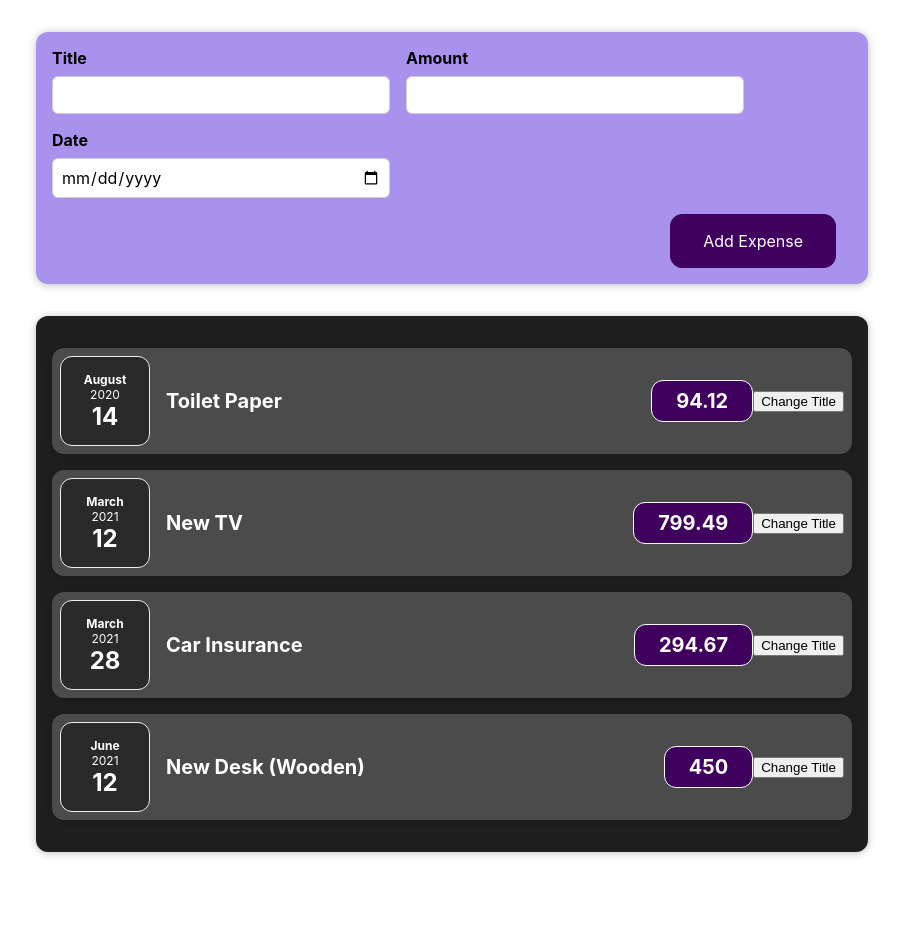
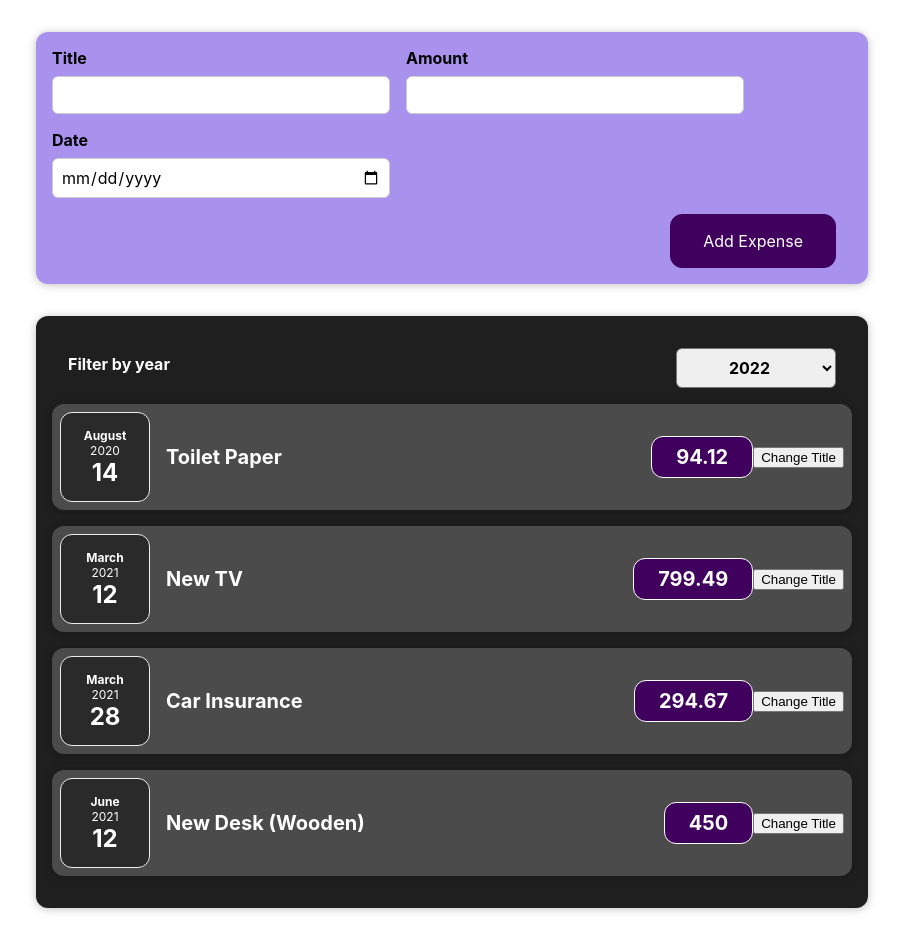
Before and after one commit to morumbi-sp/udemy-react-complete-corse, a React (Create React App) app: page / in a window 1280 px wide. Shown: the whole page, without its empty margins (188-1091 px from the left). Before the commit the page ends 884 px from the top, so only its background shows below. Built offline with nearby package versions, Linux system fonts and the light colour scheme.

Commit message:
add expensesYear

```diff
--- a/src/App.js
+++ b/src/App.js
@@ -1,8 +1,8 @@
+import { useState } from 'react';
 import Expense from './components/Expenses/Expense';
 import NewExpense from './components/NewExpense/NewExpense';
 
-const App = () => {
-  const expenses = [
+const data = [
   {
     id: 'e1',
     title: 'Toilet Paper',
@@ -24,9 +24,16 @@
   },
 ];
 
+const App = () => {
+  const [expenses, setExpenses] = useState(data);
+
+  const addExpenseHandler = (expense) => {
+    setExpenses((prevState) => [...prevState, expense]);
+  };
+
   return (
     <div>
-      <NewExpense />
+      <NewExpense onAddExpense={addExpenseHandler} />
       <Expense expenses={expenses} />
     </div>
   );
--- a/src/components/Expenses/Expense.js
+++ b/src/components/Expenses/Expense.js
@@ -1,10 +1,15 @@
 import './Expense.css';
 import ExpenseItem from './ExpenseItem';
 import Card from '../UI/Card';
+import ExpensesFilter from './ExpensesFilter';
 
 const Expense = ({ expenses }) => {
+  const saveYearDataHandler = (yearData) => {
+    console.log(yearData);
+  };
   return (
     <Card className='expenses'>
+      <ExpensesFilter onSaveYearData={saveYearDataHandler} />
       {expenses.map((item) => (
         <ExpenseItem
           key={item.id}
--- /dev/null
+++ b/src/components/Expenses/ExpensesFilter.css
@@ -0,0 +1,24 @@
+.expenses-filter {
+  color: white;
+  padding: 0 1rem;
+}
+
+.expenses-filter__control {
+  display: flex;
+  width: 100%;
+  align-items: center;
+  justify-content: space-between;
+  margin: 1rem 0;
+}
+
+.expenses-filter label {
+  font-weight: bold;
+  margin-bottom: 0.5rem;
+}
+
+.expenses-filter select {
+  font: inherit;
+  padding: 0.5rem 3rem;
+  font-weight: bold;
+  border-radius: 6px;
+}
--- /dev/null
+++ b/src/components/Expenses/ExpensesFilter.js
@@ -0,0 +1,26 @@
+import React, { useState } from 'react';
+
+import './ExpensesFilter.css';
+
+const ExpensesFilter = ({ onSaveYearData }) => {
+  const [filteredYear, setFilteredYear] = useState('2022');
+  const changeYearHandler = (event) => {
+    setFilteredYear(event.target.value);
+  };
+  onSaveYearData(filteredYear);
+  return (
+    <div className='expenses-filter'>
+      <div className='expenses-filter__control'>
+        <label>Filter by year</label>
+        <select value={filteredYear} onChange={changeYearHandler}>
+          <option value='2022'>2022</option>
+          <option value='2021'>2021</option>
+          <option value='2020'>2020</option>
+          <option value='2019'>2019</option>
+        </select>
+      </div>
+    </div>
+  );
+};
+
+export default ExpensesFilter;
--- a/src/components/NewExpense/ExpenseForm.js
+++ b/src/components/NewExpense/ExpenseForm.js
@@ -1,32 +1,48 @@
 import { useState } from 'react';
 import './ExpenseForm.css';
 
-const ExpenseForm = () => {
-  const [title, setTitle] = useState('');
-  const [amount, setAmount] = useState('');
-  const [date, setDate] = useState('');
+const ExpenseForm = (props) => {
+  const [enteredTitle, setEnteredTitle] = useState('');
+  const [enteredAmount, setEnteredAmount] = useState('');
+  const [enteredDate, setEnteredDate] = useState('');
 
   const titleChangeHandler = (event) => {
-    setTitle(event.target.value);
+    setEnteredTitle(event.target.value);
   };
   const amountChangeHandler = (event) => {
-    setAmount(event.target.value);
+    setEnteredAmount(event.target.value);
   };
   const dateChangeHandler = (event) => {
-    setDate(event.target.value);
+    setEnteredDate(event.target.value);
   };
-
+  const submitHandler = (event) => {
+    event.preventDefault();
+    const expenseData = {
+      title: enteredTitle,
+      amount: enteredAmount,
+      date: new Date(enteredDate),
+    };
+    props.onSaveExpenseData(expenseData);
+    setEnteredTitle('');
+    setEnteredAmount('');
+    setEnteredDate('');
+  };
   return (
-    <form>
+    <form onSubmit={submitHandler}>
       <div className='new-expense__controls'>
         <div className='new-expense__control'>
           <label>Title</label>
-          <input type='text' onChange={titleChangeHandler} />
+          <input
+            type='text'
+            value={enteredTitle}
+            onChange={titleChangeHandler}
+          />
         </div>
         <div className='new-expense__control'>
           <label>Amount</label>
           <input
             type='number'
+            value={enteredAmount}
             min='0.01'
             step='0.01'
             onChange={amountChangeHandler}
@@ -36,6 +52,7 @@
           <label htmlFor=''>Date</label>
           <input
             type='date'
+            value={enteredDate}
             min='2019-0101'
             max='2022-12-31'
             onChange={dateChangeHandler}
--- a/src/components/NewExpense/NewExpense.js
+++ b/src/components/NewExpense/NewExpense.js
@@ -1,11 +1,19 @@
+import Card from '../UI/Card';
 import ExpenseForm from './ExpenseForm';
 import './NewExpense.css';
 
-const NewExpense = () => {
+const NewExpense = (props) => {
+  const saveExpenseDataHandler = (enteredExpenseData) => {
+    const expenseData = {
+      ...enteredExpenseData,
+      id: Math.random().toString(),
+    };
+    props.onAddExpense(expenseData);
+  };
   return (
-    <div className='new-expense'>
-      <ExpenseForm />
-    </div>
+    <Card className='new-expense'>
+      <ExpenseForm onSaveExpenseData={saveExpenseDataHandler} />
+    </Card>
   );
 };
 export default NewExpense;
```
Lines whose indentation alone changed are shown as unchanged.
